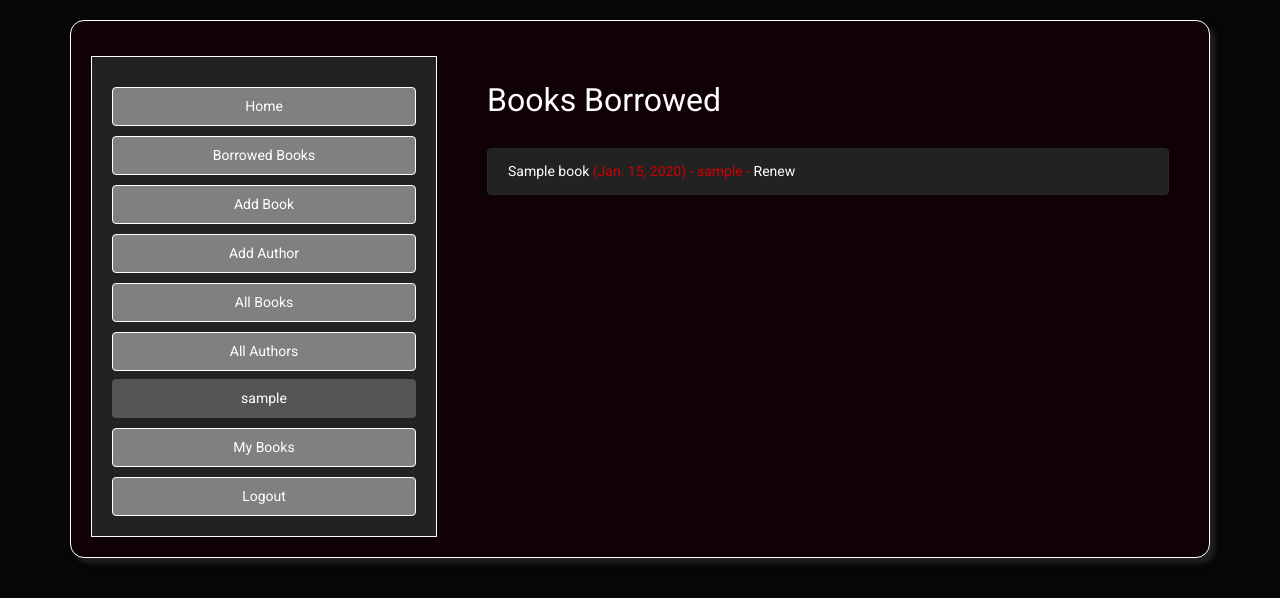
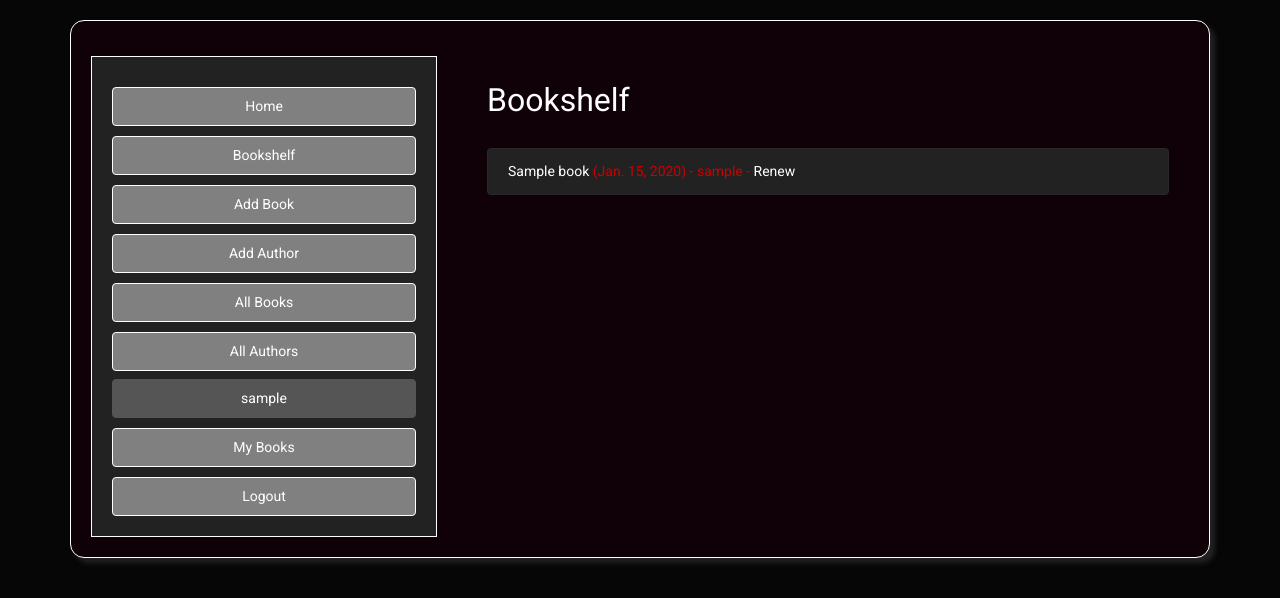
Before and after one commit to Maelstroms38/graphene, a Django app: page /catalog/borrowed/ in a window 1280 px wide. Shown: the top 598 px of the page. Run offline with Django 3.2, Linux system fonts and the light colour scheme; a user stored in the database is signed in; tables that the repository leaves empty hold one stand-in row (values such as "Sample post").

Commit message:
list borrowed books

```diff
--- a/backend/catalog/templates/base_generic.html
+++ b/backend/catalog/templates/base_generic.html
@@ -17,7 +17,7 @@
         <ul class="nav flex-column">
           <a href="{% url 'index' %}"><li class="btn btn-primary nav-link text-center">Home</li></a>
           {% if perms.catalog.can_mark_returned %}
-            <a href="{% url 'borrowed' %}"><li class="btn btn-primary nav-link text-center">Borrowed Books</li></a>
+            <a href="{% url 'borrowed' %}"><li class="btn btn-primary nav-link text-center">Bookshelf</li></a>
             <a href="{% url 'book_create' %}"><li class="btn btn-primary nav-link text-center">Add Book</li></a>
             <a href="{% url 'author_create' %}"><li class="btn btn-primary nav-link text-center">Add Author</li></a>
           {% endif %}
--- a/backend/catalog/templates/catalog/bookinstance_list_borrowed_user.html
+++ b/backend/catalog/templates/catalog/bookinstance_list_borrowed_user.html
@@ -2,13 +2,13 @@
 
 {% block content %}
 <div class="container">
-    <h4>Books Borrowed</h4>
+    <h4>My Books</h4>
     <br>
     {% if bookinstance_list %}
     <ul class="list-group">
       {% for bookinst in bookinstance_list %}
       <li class="{% if bookinst.is_overdue %}text-danger{% endif %} list-group-item">
-        <a href="{% url 'book-detail' bookinst.book.pk %}">{{bookinst.book.title}}</a> ({{ bookinst.due_back }})
+        <a href="{% url 'book-detail' bookinst.book.slug %}">{{bookinst.book.title}}</a> ({{ bookinst.due_back }})
         {% if perms.catalog.can_mark_returned %}- <a href="{% url 'renew-book-librarian' bookinst.id %}">Renew</a>  {% endif %}
       </li>
       {% endfor %}
--- a/backend/catalog/templates/catalog/list_borrowed.html
+++ b/backend/catalog/templates/catalog/list_borrowed.html
@@ -2,13 +2,13 @@
 
 {% block content %}
 <div class="container">
-    <h4>Books Borrowed</h4>
+    <h4>Bookshelf</h4>
     <br>
     {% if bookinstance_list %}
     <ul class="list-group">
       {% for bookinst in bookinstance_list %}
       <li class="{% if bookinst.is_overdue %}text-danger{% endif %} list-group-item">
-        <a href="{% url 'book-detail' bookinst.book.pk %}">{{bookinst.book.title}}</a> ({{ bookinst.due_back }}) - {{ bookinst.borrower }}
+        <a href="{% url 'book-detail' bookinst.book.slug %}">{{bookinst.book.title}}</a> ({{ bookinst.due_back }}) - {{ bookinst.borrower }}
         {% if perms.catalog.can_mark_returned %}- <a href="{% url 'renew-book-librarian' bookinst.id %}">Renew</a>  {% endif %}
       </li>
       {% endfor %}
--- a/backend/catalog/views.py
+++ b/backend/catalog/views.py
@@ -56,7 +56,7 @@
     paginate_by = 10
 
     def get_queryset(self):
-        return BookInstance.objects.filter(borrower=self.request.user).filter(status__exact='o').order_by('due_back') # 'o' é o código para on loan
+        return BookInstance.objects.filter(borrower=self.request.user).filter(status__exact='o').order_by('due_back')
 
 @permission_required('catalog.can_mark_returned')
 def renew_book_librarian(request, pk):
```
